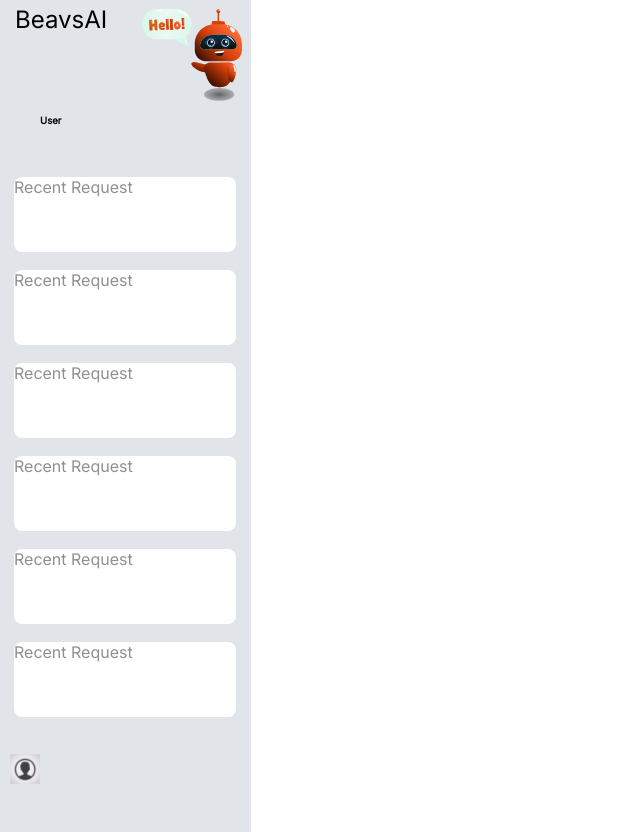
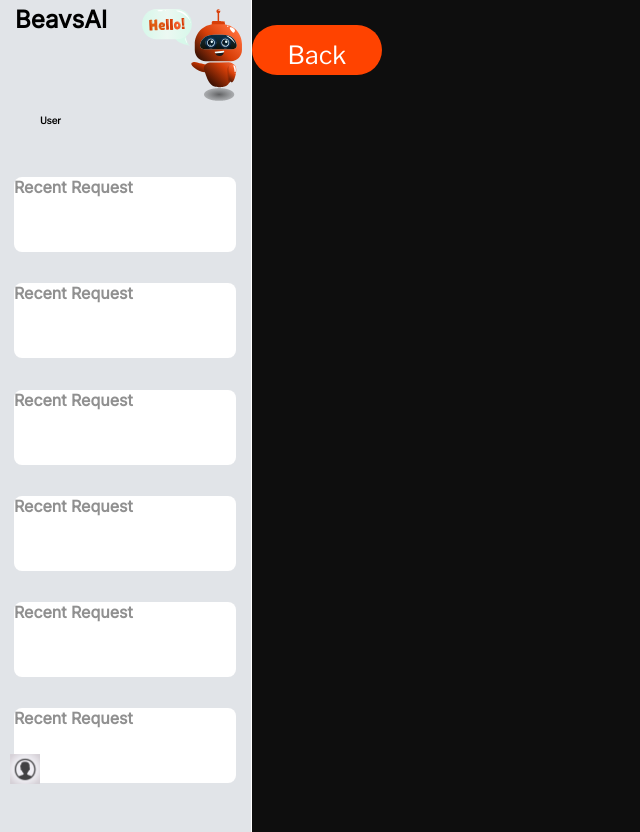
Before and after one commit to OSU-App-Club/beavsAI-frontend, a React (Vite) app: page /chat in a window 1280 px wide. Shown: the whole page, without its empty margins (0-640 px from the left). Built offline with nearby package versions, Linux system fonts and the light colour scheme.

Commit message:
Added home page button to chat page and removed unused styles

```diff
--- a/index.html
+++ b/index.html
@@ -4,7 +4,7 @@
     <meta charset="UTF-8" />
     <link rel="icon" type="image/svg+xml" href="/vite.svg" />
     <meta name="viewport" content="width=device-width, initial-scale=1.0" />
-    <title>Vite + React + TS</title>
+    <title>BeavsAI</title>
     <link rel="preconnect" href="https://fonts.googleapis.com/" />
     <link rel="preconnect" href="https://fonts.gstatic.com/" crossorigin />
     <link
--- a/src/App.css
+++ b/src/App.css
@@ -1,86 +1,3 @@
-/* #root {
-  max-width: 1280px;
-  margin: 0 auto;
-  padding: 2rem;
-  text-align: center;
-}
-
-.logo {
-  height: 6em;
-  padding: 1.5em;
-  will-change: filter;
-  transition: filter 300ms;
-}
-.logo:hover {
-  filter: drop-shadow(0 0 2em #646cffaa);
-}
-.logo.react:hover {
-  filter: drop-shadow(0 0 2em #61dafbaa);
-}
-
-@keyframes logo-spin {
-  from {
-    transform: rotate(0deg);
-  }
-  to {
-    transform: rotate(360deg);
-  }
-}
-
-@media (prefers-reduced-motion: no-preference) {
-  a:nth-of-type(2) .logo {
-    animation: logo-spin infinite 20s linear;
-  }
-}
-
-.card {
-  padding: 2em;
-}
-
-.read-the-docs {
-  color: #888;
-}
-
-.login-container {
-  max-width: 400px;
-  margin: 0 auto;
-  padding: 20px;
-}
-
-img {
-  width: 100%;
-  display: block;
-  margin-bottom: 20px;
-}
-
-h1 {
-  text-align: center;
-  font-size: 24px;
-  margin-bottom: 20px;
-}
-
-input {
-  width: 100%;
-  padding: 10px;
-  border: 1px solid #D73F09;
-  margin-bottom: 20px;
-  border-radius: 2rem;
-}
-
-button {
-  width: 100%;
-  background-color: #337ab7;
-  color: white;
-  padding: 10px;
-  border: none;
-  cursor: pointer;
-}
-
-button:hover {
-  background-color: #286090;
-} */
-
-
 body {
   margin: 0;
   padding: 0;
@@ -139,9 +56,8 @@ transform: scale(1.1);
 }
 
 .intro-action-button:hover{
-      transform: scale(1.1);
+      transform: scale(1.05);
       cursor: pointer;
-
 }
 
 .title-name,
--- a/src/Chat.css
+++ b/src/pages/Chat.css
@@ -1,36 +1,3 @@
-/* Main HTML*/
-body {
-    margin: 0;
-    padding: 0;
-    background-color: white;
-    font-family: "Arial", sans-serif;
-    font-family: "Inter";
-    overflow-x: hidden; /* Hide horizontal scrollbar */
-    zoom: 1;
-}
-
-
-button {
-    border: none;
-    background-color: transparent;
-}
-
-
-html, body {
-    margin: 0;
-    padding: 0;
-    height: 100%;
-  }
-
-
-  a {
-    text-decoration: none;
-  }
-/* End of Main HTML*/
-
-
-
-
 .side-bar{
     position: relative;
     width: 251px;
@@ -154,3 +121,29 @@ html, body {
     color: black;
     font-size: .6rem;
 }
+
+.page-container {
+    display: flex;
+    flex-direction: row;
+    height: 100vh;
+    width: 100vw;
+}
+
+.btn {
+    font-size: 25px;
+    color: white;
+    margin-top: 25px;
+    padding: 15px;
+    text-align: center;
+    border-radius: 60px;
+    background: #FF4300;
+    width: 100px;
+    height: 20px;
+}
+
+.btn:hover {
+    background: #FF4300;
+    color: white;
+    cursor: pointer;
+    transform: scale(1.05);
+}
--- a/src/pages/Chat.tsx
+++ b/src/pages/Chat.tsx
@@ -1,24 +1,28 @@
 import React from 'react';
 import g10 from "../assets/g10.svg";
 import profile from"../assets/profile-logo-image.jpeg";
-import '../Chat.css';
+import './Chat.css';
+import { Link } from 'react-router-dom';
 export default function Chat(){
     return (
-
+    <>
+        <div className='page-container'>
             <div className="side-bar">
 
                 <div className="header-title">
-        <div className="intro-text">BeavsAI</div>
-        <div className="intro-image"><img src={g10}/></div>
+                    <h1 className="intro-text">BeavsAI</h1>
+                    <div className="intro-image">
+                        <img src={g10}/>
+                    </div>
                 </div>
 
                 <div className="chat-box-container">
-       <div className="side-box-1">Recent Request</div>
-       <div className="side-box-2">Recent Request</div>
-       <div className="side-box-3">Recent Request</div>
-       <div className="side-box-4">Recent Request</div>
-       <div className="side-box-5">Recent Request</div>
-       <div className="side-box-6">Recent Request</div>
+                    <h2 className="side-box-1">Recent Request</h2>
+                    <h2 className="side-box-2">Recent Request</h2>
+                    <h2 className="side-box-3">Recent Request</h2>
+                    <h2 className="side-box-4">Recent Request</h2>
+                    <h2 className="side-box-5">Recent Request</h2>
+                    <h2 className="side-box-6">Recent Request</h2>
                 </div>
 
 
@@ -27,11 +31,11 @@ export default function Chat(){
                     <h1 className="username">User</h1>
                 </div>
 
+            </div>
 
-
-
-
+            <Link to='/' className='btn'>Back</Link>
         </div>
+    </>
 
     )
 }
```
Lines whose indentation alone changed are shown as unchanged.
